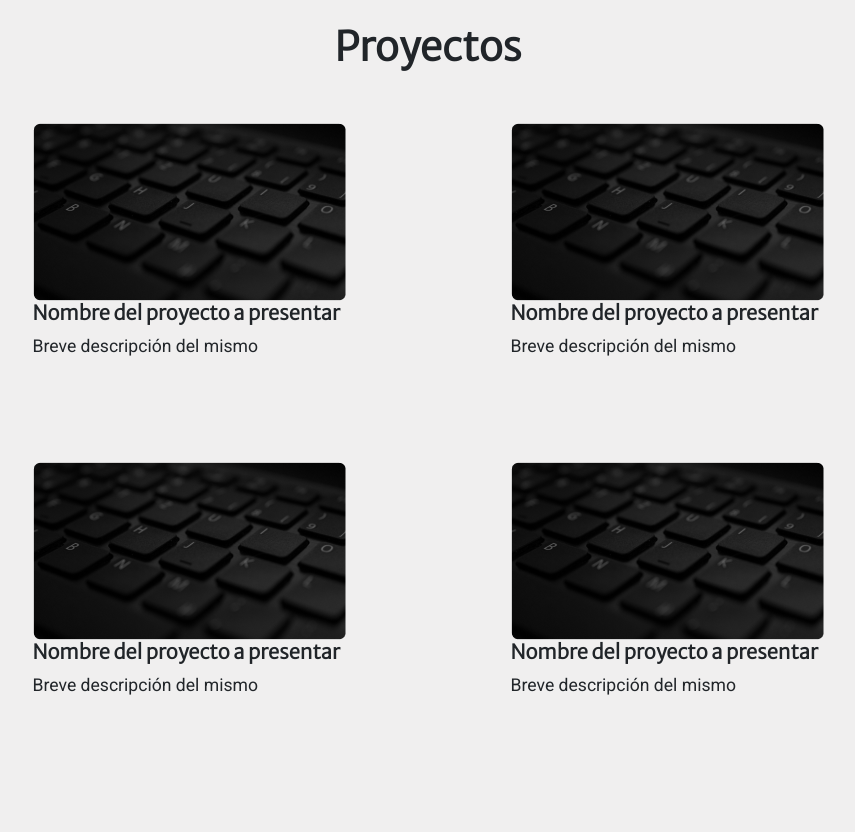
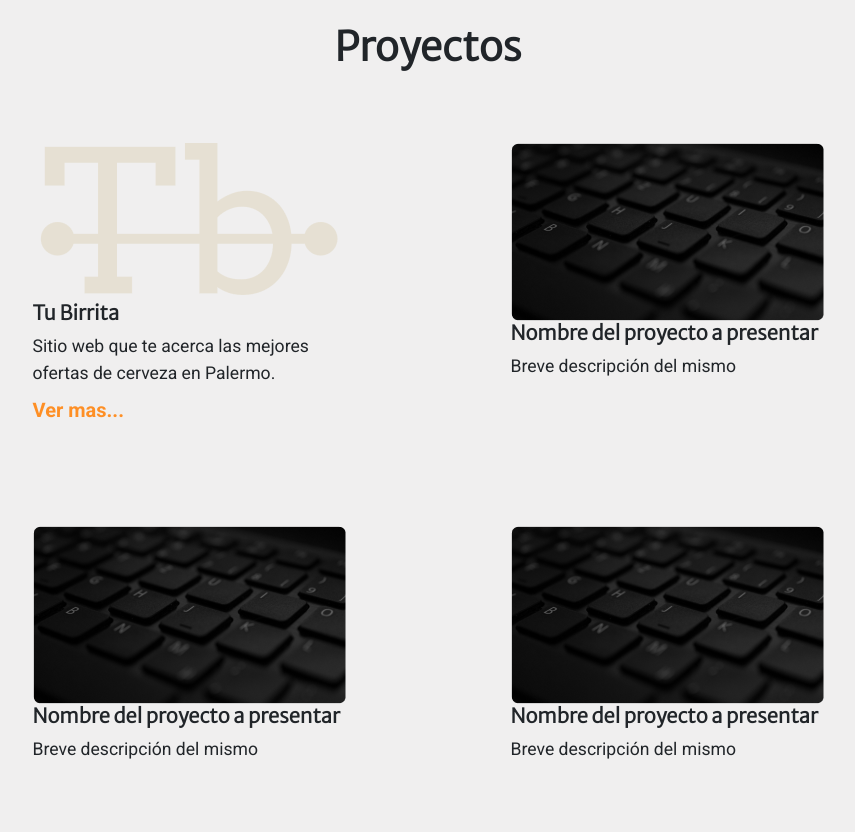
Before and after one commit to alesiods/Patricio_Neri_Portfolio, a plain HTML site: page index.html in a window 1280 px wide. Shown: the part 1740-2572 px from the top of the page, without its empty margins (212-1067 px from the left). Drawn offline with nearby package versions, Linux system fonts and the light colour scheme.

Commit message:
Proyectos add' Tu Birrita'

```diff
--- a/index.html
+++ b/index.html
@@ -72,9 +72,11 @@
             <div class="margen_card_proyectos--Grid">
                 <article>
                     <div class="margen_card_proyectos">
-                        <img src="./assets/media/imagen.de.tarjeta.png" alt="proyecto">
-                        <h5>Nombre del proyecto a presentar</h5>
-                        <p>Breve descripción del mismo</p>
+                        <img src="./assets/media/TuBirrita.imagen.de.tarjeta.png" alt="Tu birrita Logo">
+                        <h5>Tu Birrita</h5>
+                        <p>Sitio web que te acerca las mejores ofertas de cerveza en Palermo.
+                        </p>
+                        <a href="https://github.com/patricioneri/Proyecto_TuBirrita2.0"><span>Ver mas...</span></a>
                     </div>
                 </article>
                 <article>
--- a/style.css
+++ b/style.css
@@ -171,6 +171,7 @@ h4 {
 
 .margen_card_proyectos {
     margin: 2.7rem 3rem;
+    align-items: center;
 }
 
 .margen_card_proyectos--Grid h5 {
@@ -182,11 +183,22 @@ h4 {
 .margen_card_proyectos--Grid p {
     font-family: 'Roboto', sans-serif;
     font-size: 1.1rem;
+    width: 313px;
+    height: 50px;
 }
 
+.margen_card_proyectos a {
+    text-decoration: none;
+}
 
-
-
+.margen_card_proyectos span {
+    color: var(--text-color);
+    font-family: 'Roboto', sans-serif;
+    font-weight: 700;
+    font-size: 20px;
+    line-height: 23.44px;
+    text-decoration: none;
+}
 
 /* Seccion Curriculo */
 
```
Also changed, not shown: assets/media/TuBirrita.imagen.de.tarjeta.png (added).
